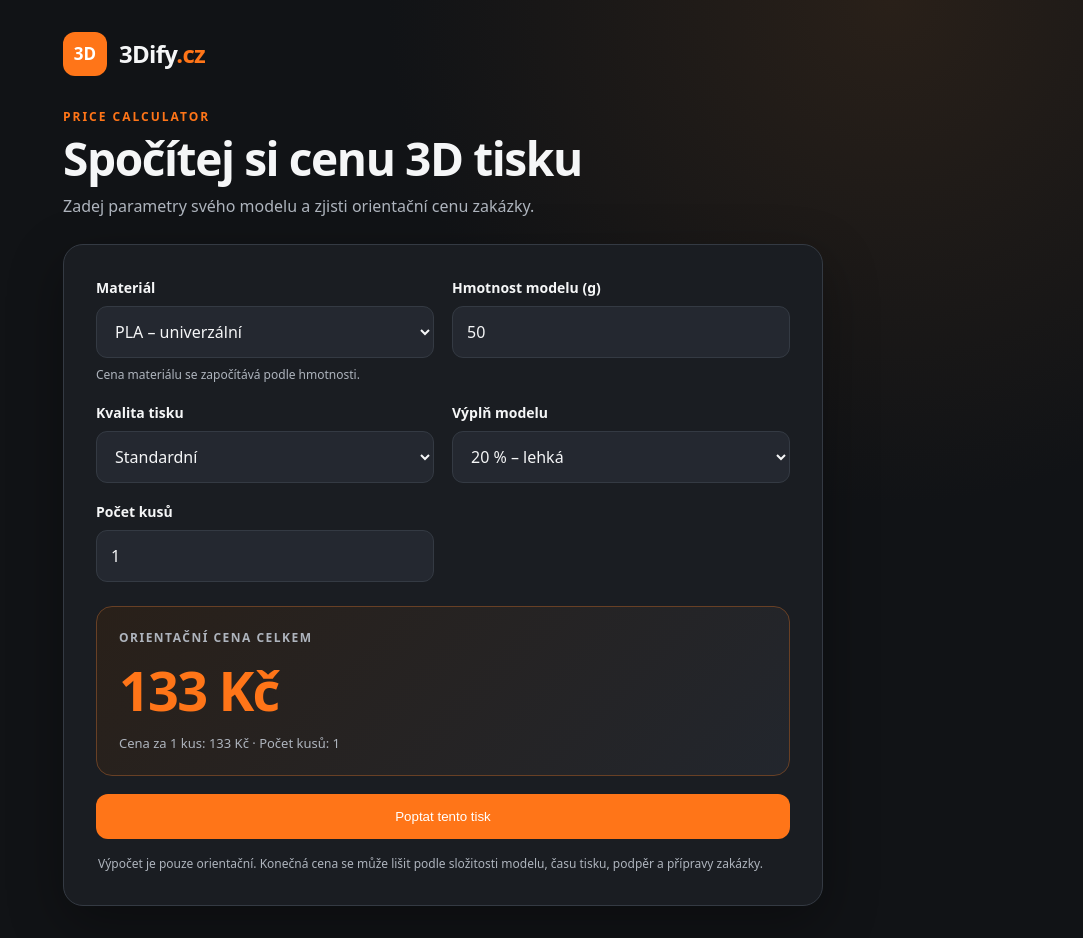
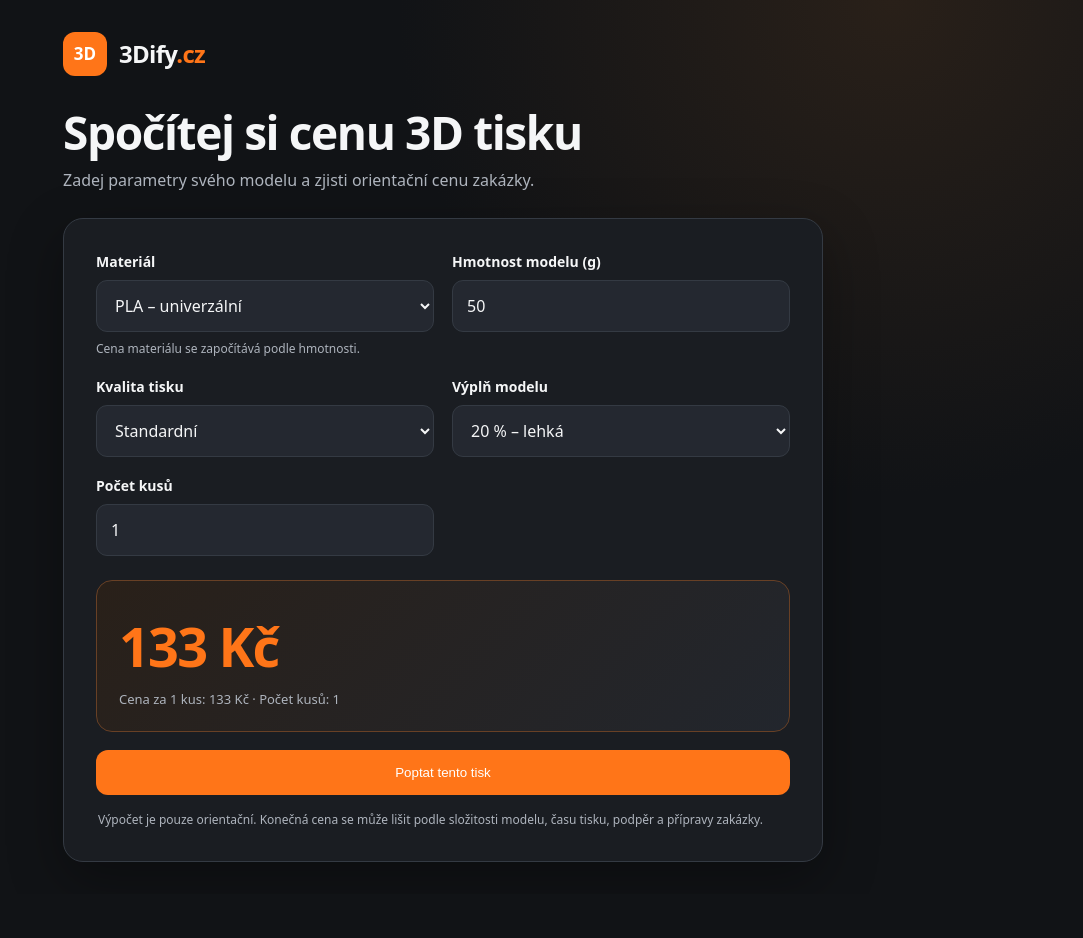
Before and after one commit to matymajuk/3dify-kalkulacka, a plain HTML site: page index.html in a window 1280 px wide. Shown: the whole page, without its empty margins (197-1280 px from the left). After the commit the page ends 894 px from the top, so only its background shows below. Drawn offline with Linux system fonts and the light colour scheme.

Commit message:
Update price calculator heading and result display

```diff
--- a/index.html
+++ b/index.html
@@ -35,7 +35,7 @@ button:hover{filter:brightness(1.08)}
 <body>
 <div class="wrap">
 <header><div class="logo">3D</div><div class="brand">3Dify<span>.cz</span></div></header>
-<div class="kicker">Price calculator</div>
+
 <h1>Spočítej si cenu 3D tisku</h1>
 <p class="lead">Zadej parametry svého modelu a zjisti orientační cenu zakázky.</p>
 <section class="card" aria-label="Kalkulačka ceny 3D tisku">
@@ -47,7 +47,7 @@ button:hover{filter:brightness(1.08)}
 <div class="field"><label for="quantity">Počet kusů</label><input id="quantity" type="number" min="1" max="500" value="1"></div>
 </div>
 <div class="result" aria-live="polite">
-<div class="result-top">ORIENTAČNÍ CENA CELKEM</div>
+
 <div class="price" id="price">125 Kč</div>
 <div class="breakdown" id="breakdown">Cena za 1 kus: 125 Kč</div>
 </div>
```
